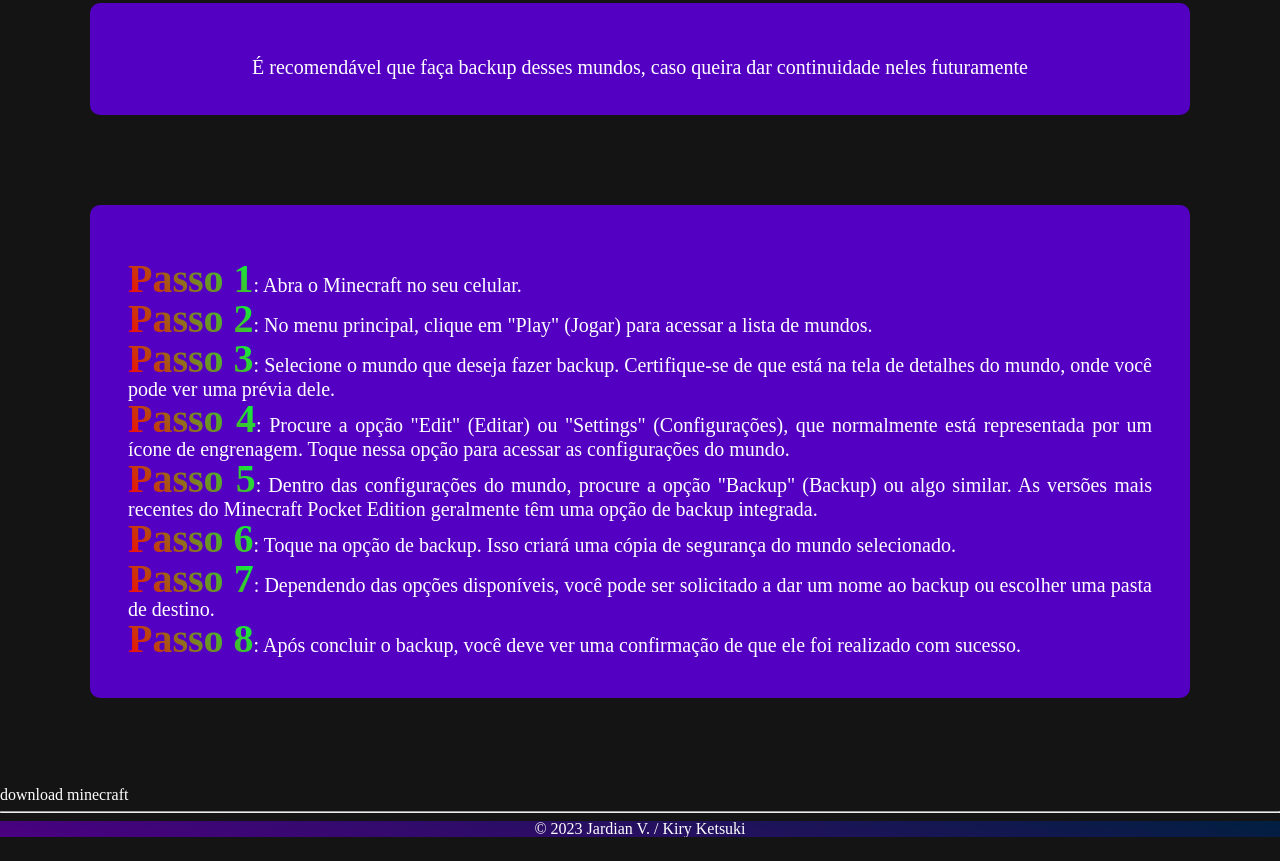
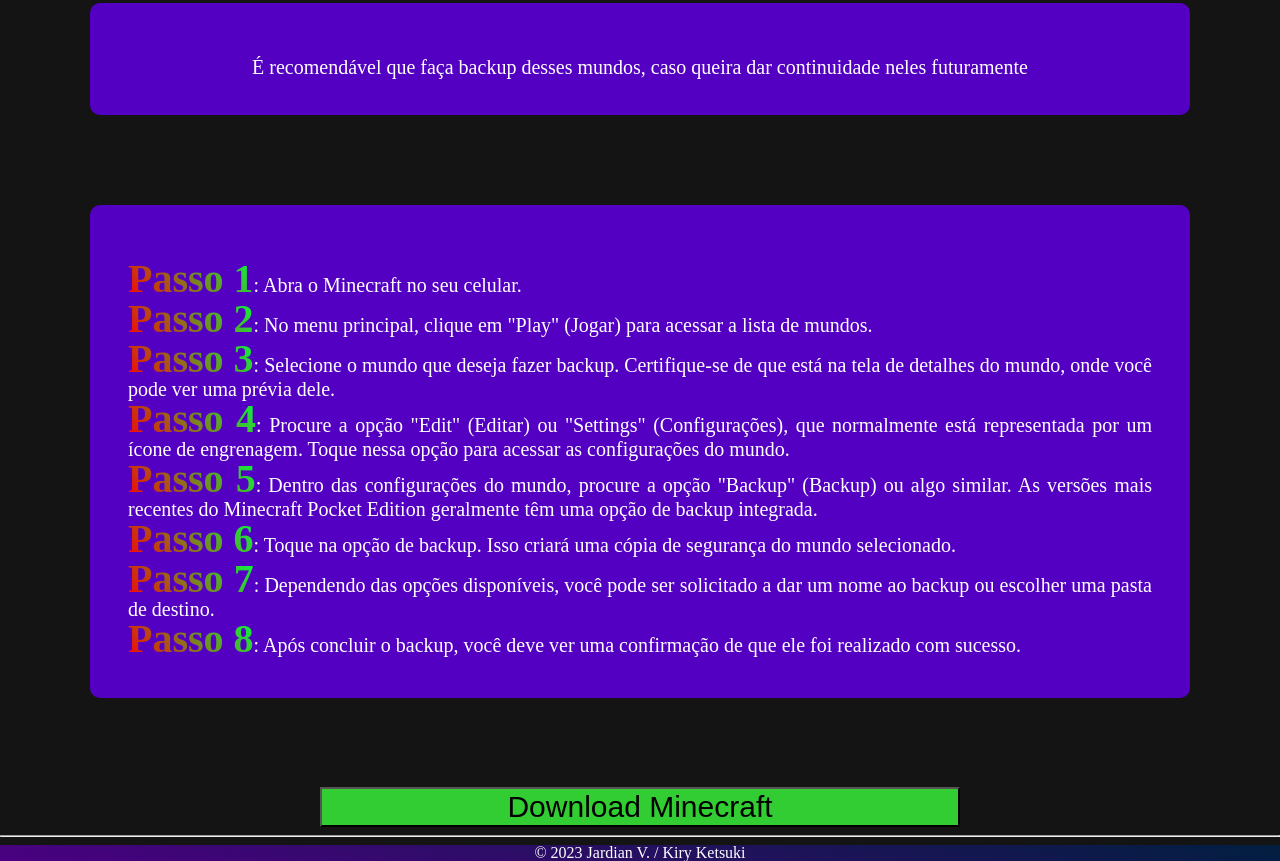
Before and after one commit to ehodaniel/utopia, a plain HTML site: page index2.html in a window 1280 px wide. Shown: the part 670-1531 px from the top of the page. Before the commit the page ends 1507 px from the top, so only its background shows below. Drawn offline with Linux system fonts and the light colour scheme.

Commit message:
Add files via upload

```diff
--- a/index2.html
+++ b/index2.html
@@ -5,7 +5,7 @@
     <meta charset="UTF-8">
     <meta name="viewport" content="width=device-width, initial-scale=1.0">
     <title>Utopia</title>
-    <link rel="stylesheet" href="utopia.css">
+    <link rel="stylesheet" href="styles.css">
     <link rel="stylesheet" href="reset.css">
     <link rel="shortcut icon" href="img/LogoUtopia.jpeg" type="image/jpeg">
 </head>
@@ -105,11 +105,10 @@
     </div>
 
     <p>
-         <p>
-        <a href="https://www.mediafire.com/file/5ac1ki7tqsm4xpv/minecraft-1-20-01-02-xbox-servers.apk/file">download minecraft</a>
-    </p>
 
-
+<center>
+    <button><a href="https://www.mediafire.com/file/5ac1ki7tqsm4xpv/minecraft-1-20-01-02-xbox-servers.apk/file">Download Minecraft</a></button>
+</center>
 <hr>
     <footer>
         <p>&copy; 2023 Jardian V. / Kiry Ketsuki</p>
```
Also changed, not shown: index3.html (line endings or trailing spaces).
